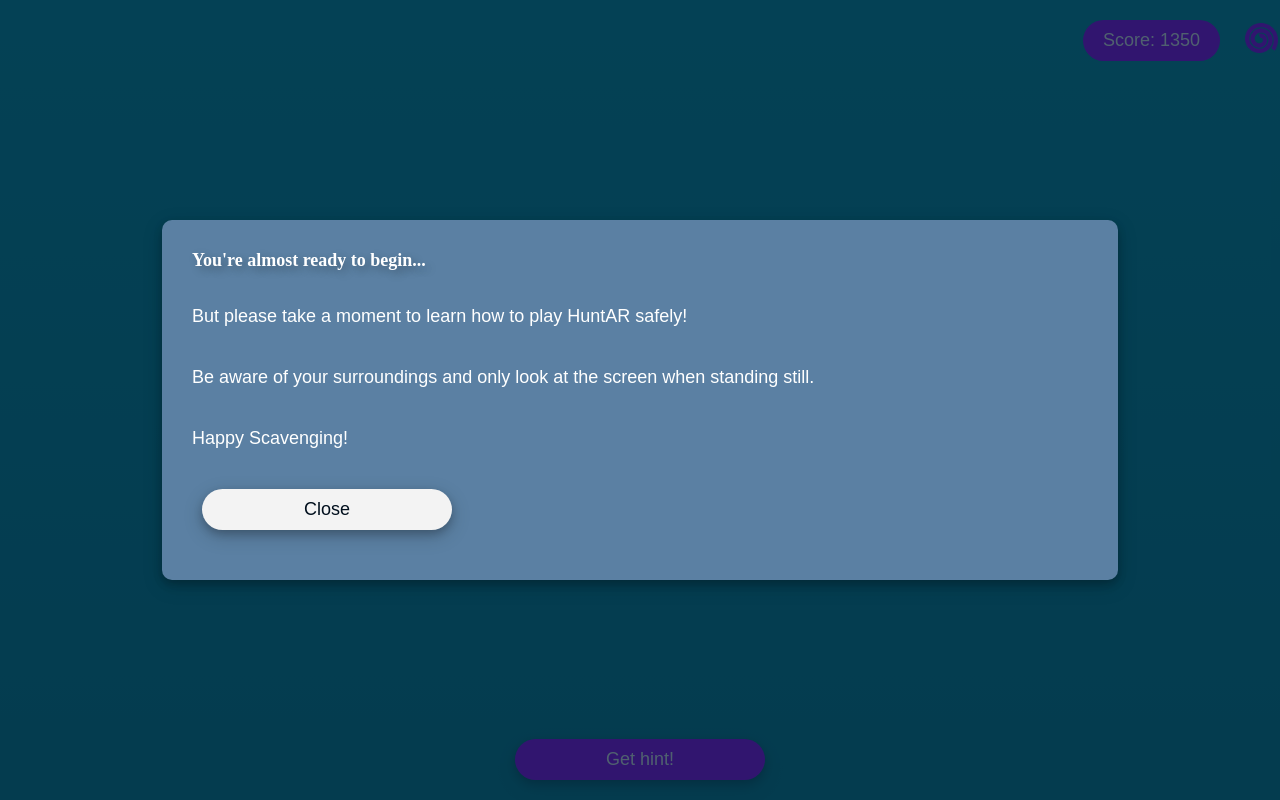
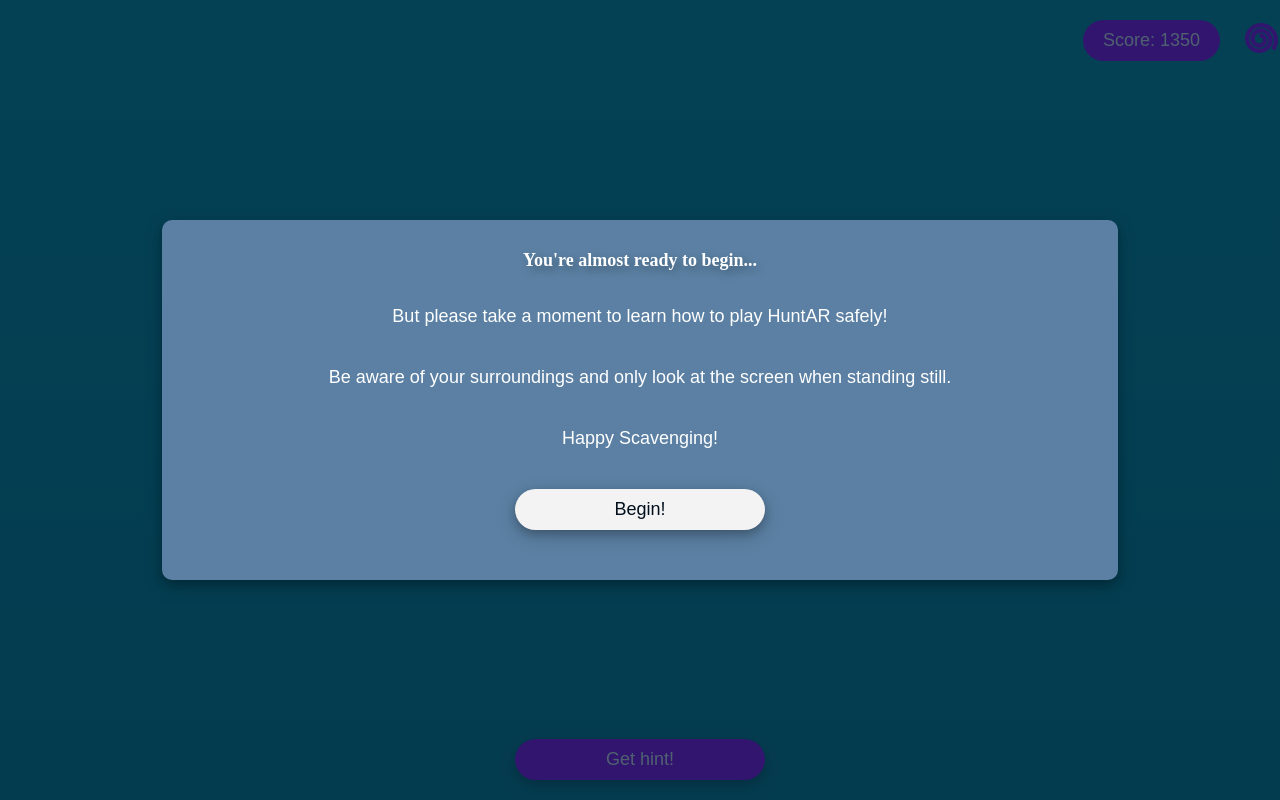
Before and after one commit to faizakhancode/huntar-fe, a React (Create React App) app: page /player-view in a window 1280 px wide. Built offline with nearby package versions, Linux system fonts and the light colour scheme.

Commit message:
add minor logic updates

```diff
--- a/src/App.css
+++ b/src/App.css
@@ -129,9 +129,9 @@
 .pop_up {
   background-color: var(--mid-blue);
   display: grid;
-  align-content: flex-start;
   align-self: center;
   justify-self: center;
+  justify-items: center;
   border-radius: 10px;
   width: 70vw;
   color: var(--secondary-text);
--- a/src/components/FindCheckBox.jsx
+++ b/src/components/FindCheckBox.jsx
@@ -1,9 +1,11 @@
 export default function FindCheckBox({ find, setFindsPlaced, findsPlaced }) {
   const handleClick = (event) => {
     const name = event.target.name;
-    const value = event.target.value;
+    const value = event.target.checked;
+    console.log("name: ", name )
+    console.log("value: ", value )
     setFindsPlaced((values) => ({ ...values, [name]: !value }));
-    console.log(findsPlaced);
+    console.log("findsPlaced: ", findsPlaced[find.find_id]);
   };
 
   return (
@@ -12,8 +14,9 @@
         name={find.find_id}
         type="checkbox"
         id={find.find_id}
-        value={findsPlaced.name || false}
-        onClick={handleClick}
+        value={findsPlaced[find.find_id] || false}
+        checked={findsPlaced[find.find_id] || false}
+        onChange={handleClick}
       />
       <label className="find_checkbox_label" htmlFor={find.find_id}>
         <img className="asset_img" src={find.img_url} alt={find.alt_text} />
--- a/src/components/LocationsMap.jsx
+++ b/src/components/LocationsMap.jsx
@@ -28,7 +28,7 @@
 
   const { isLoaded } = useJsApiLoader({
     id: "google-map-script",
-    googleMapsApiKey: "AIzaSyDGJNLUwgbM7xtNwlJn1-oQujhcRoU1qUk",
+    googleMapsApiKey: process.env.REACT_APP_MAP_API,
   });
 
   // set map
--- a/src/pages/PlayerView.jsx
+++ b/src/pages/PlayerView.jsx
@@ -24,7 +24,7 @@
             standing still.
           </p>
           <p>Happy Scavenging!</p>
-          <button onClick={handleClick}>Close</button>
+          <button onClick={handleClick}>Begin!</button>
         </article>
       </div>
     ) : null;
```
